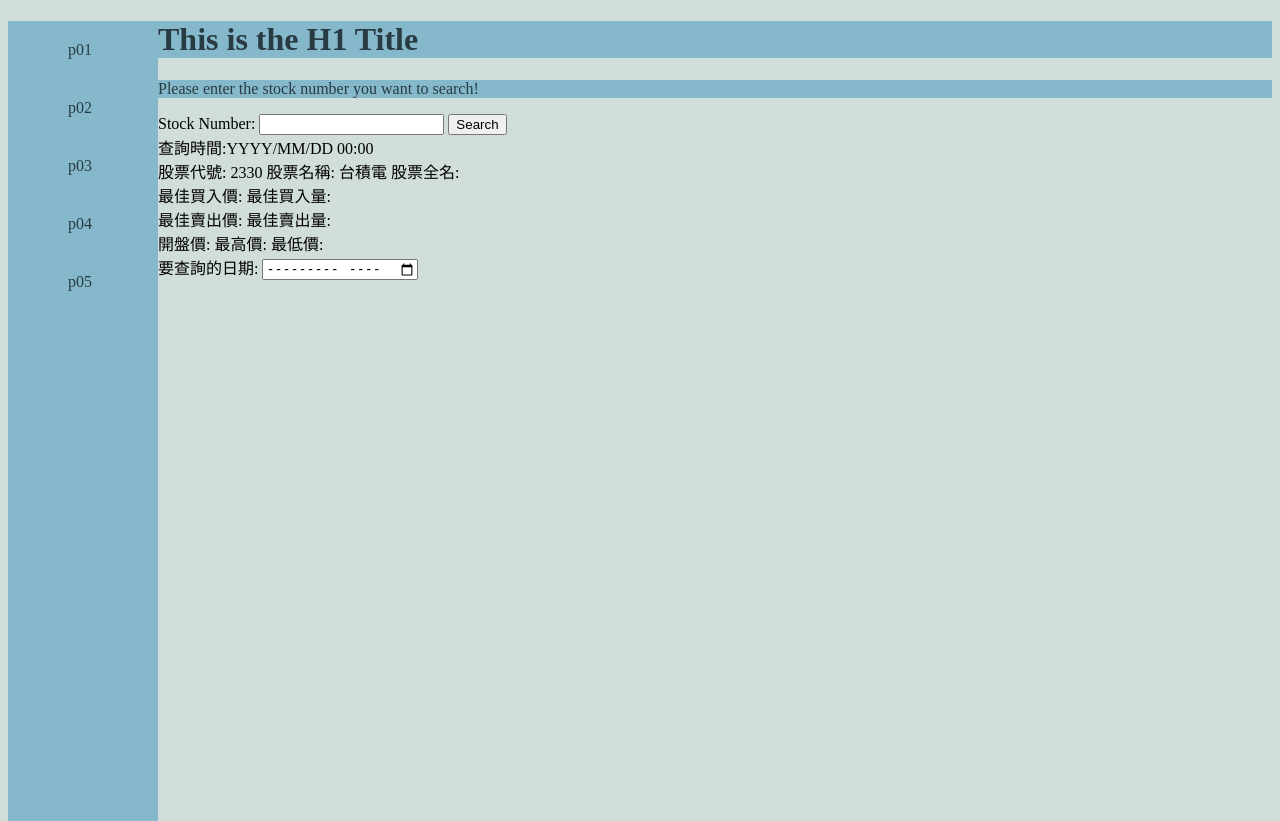
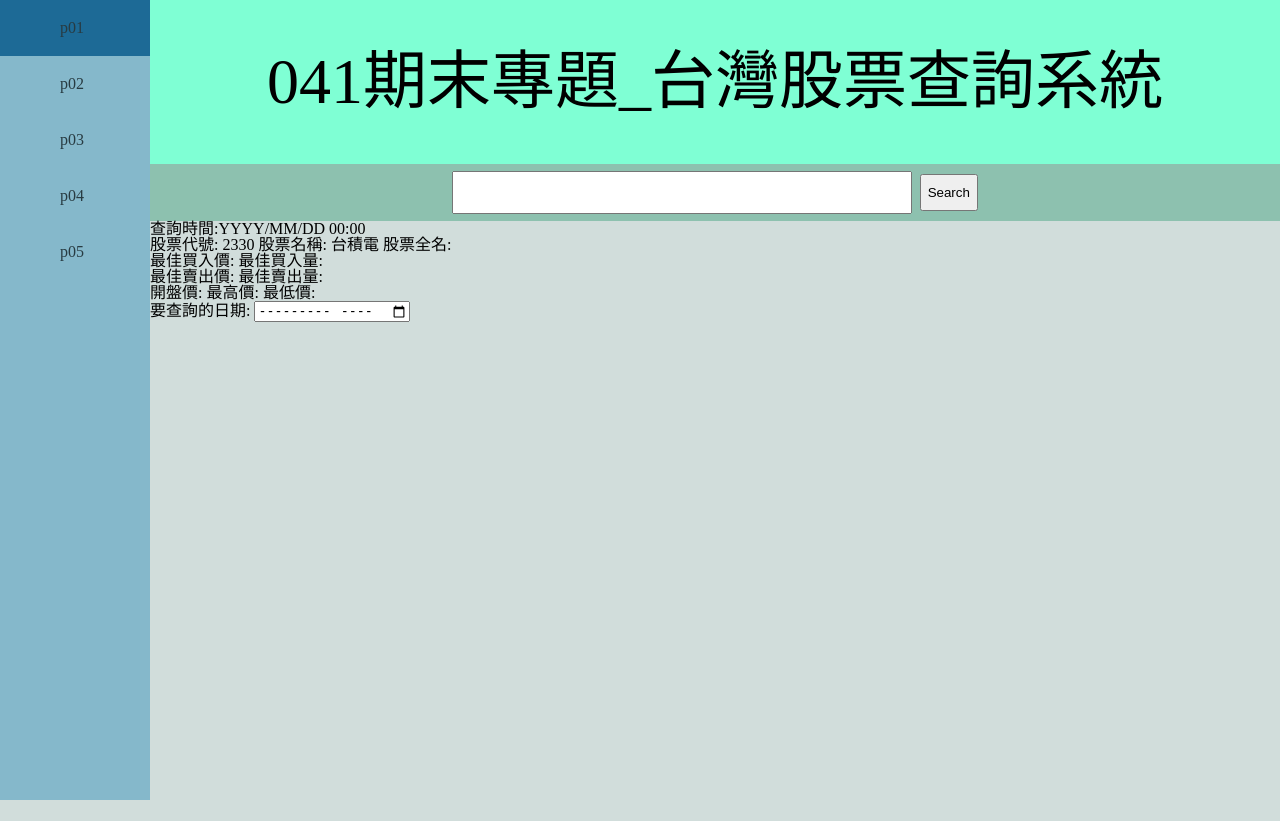
Before and after one commit to qq96932100/041-Final-Project, a Django app: template django/sample/templates/test.html in a window 1280 px wide. After the commit the page ends 800 px from the top, so only its background shows below. Run offline with Django 4.2, Linux system fonts and the light colour scheme; the template is opened without the code that fills it, so the values that code supplies are empty.

Commit message:
網頁版面更新

```diff
--- a/django/sample/templates/style.css
+++ b/django/sample/sample/static/main.css
@@ -1,16 +1,9 @@
-h1 {
-    color:#283B42;
-    background-color:#85B8CB;
-}
-
-p {
-    color:#283B42;
-    background-color:#85B8CB;
+@import './reset.css';
+body{
+    background-color: #D1DDDB;
 }
 
 .menu{
-    /* margin-left:-1%;
-    margin-top:-3%; */
     height:100vh;
     width: 150px;
     background-color: #85B8CB;
@@ -22,6 +15,36 @@
     width:100vw;
     height:100vh;
     background-color: white;
+}
+
+.banner{
+    background-color: aquamarine;
+    /* width: 100%;
+    height: 200px; */
+    display: flex;
+    justify-content: center;
+    align-items: center;
+}
+#banner_title{
+    margin: 50px auto;
+    font-size: 4em;
+}
+
+.search_bar{
+    background-color: rgb(141, 193, 175);
+    display: flex;
+    justify-content: center;
+    align-items: center;
+    font-size: 2em;
+    height: 1.5cm;
+}
+#search_bar_input{
+    height:65%;
+    width:40%;
+}
+#search_bar_btn{
+    margin-left: 0.2cm;
+    height: 65%;
 }
 
 nav{
@@ -52,7 +75,7 @@
 }
 
 nav a:active{
-    background-color: red;
+    background-color: #e4ce8b;
 }
 /* 觸發條件會由上至下判斷，所以順序是有關係的 */
 
--- /dev/null
+++ b/django/sample/sample/static/reset.css
@@ -0,0 +1,53 @@
+/* http://meyerweb.com/eric/tools/css/reset/ */
+/* v1.0 | 20080212 */
+
+html, body, div, span, applet, object, iframe,
+h1, h2, h3, h4, h5, h6, p, blockquote, pre,
+a, abbr, acronym, address, big, cite, code,
+del, dfn, em, font, img, ins, kbd, q, s, samp,
+small, strike, strong, sub, sup, tt, var,
+b, u, i, center,
+dl, dt, dd, ol, ul, li,
+fieldset, form, label, legend,
+table, caption, tbody, tfoot, thead, tr, th, td {
+	margin: 0;
+	padding: 0;
+	border: 0;
+	outline: 0;
+	font-size: 100%;
+	vertical-align: baseline;
+	background: transparent;
+}
+body {
+	line-height: 1;
+}
+ol, ul {
+	list-style: none;
+}
+blockquote, q {
+	quotes: none;
+}
+blockquote:before, blockquote:after,
+q:before, q:after {
+	content: '';
+	content: none;
+}
+
+/* remember to define focus styles! */
+:focus {
+	outline: 0;
+}
+
+/* remember to highlight inserts somehow! */
+ins {
+	text-decoration: none;
+}
+del {
+	text-decoration: line-through;
+}
+
+/* tables still need 'cellspacing="0"' in the markup */
+table {
+	border-collapse: collapse;
+	border-spacing: 0;
+}
--- a/django/sample/templates/test.html
+++ b/django/sample/templates/test.html
@@ -1,34 +1,37 @@
 <!DOCTYPE html>
-<!-- <html lang="en"> -->
 <head>
     <meta charset="UTF-8">
     <meta http-equiv="X-UA-Compatible" content="IE=edge">
     <meta name="viewport" content="width=device-width, initial-scale=0">
     <title>MangoPP</title>
-    <link rel="stylesheet" href="style.css"/>
+    <link rel="stylesheet" href="../sample/static/main.css"/>
 
 </head>
-<body bgcolor="#D1DDD8">
+<body>
 
 <div class="menu">
     <nav>
         <ul class="ul">
-            <li><a href="p01.html">p01</a></li>
-            <li><a href="p02.html">p02</a></li>
-            <li><a href="p03.html">p03</a></li>
-            <li><a href="p04.html">p04</a></li>
-            <li><a href="p05.html">p05</a></li>
+            <li><a href="#">p01</a></li>
+            <li><a href="#">p02</a></li>
+            <li><a href="#">p03</a></li>
+            <li><a href="#">p04</a></li>
+            <li><a href="#">p05</a></li>
         </ul>
     </nav>
 </div>
 <div calss="content">
-    <h1>This is the H1 Title</h1>
-    <p>Please enter the stock number you want to search!</p>
-    <div>
-        <text>Stock Number:</text>
-        <input type="text"/>
-        <button id="btn_search" type="button">Search</button>
+    <div class="banner">
+        <div id="banner_title">
+            041期末專題_台灣股票查詢系統
+        </div>
     </div>
+
+    <div class="search_bar">
+        <input id="search_bar_input" type="text"/>
+        <button id="search_bar_btn" type="button">Search</button>
+    </div>
+
     <div>
         <div class="stock">
             <div id="time">查詢時間:YYYY/MM/DD 00:00</div>
```
